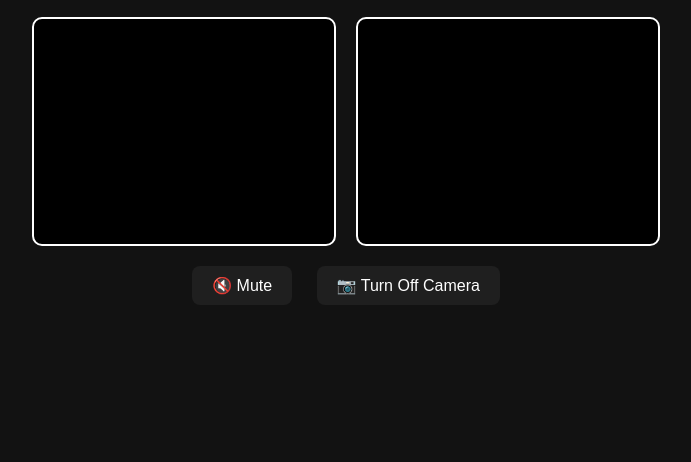
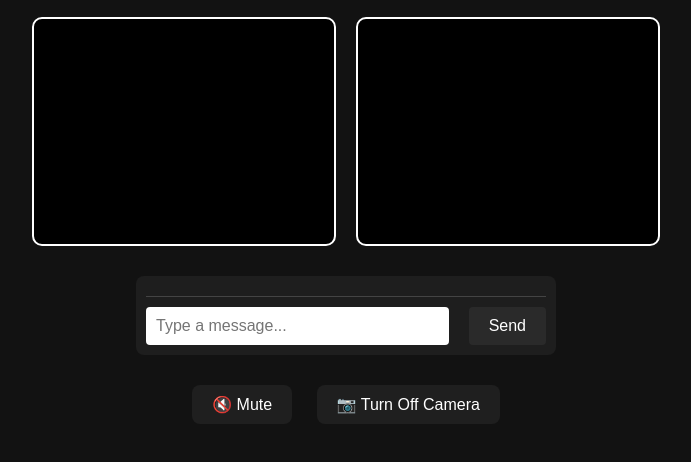
Before and after one commit to prayagpro/webrtc-video-chat, a website: page public/index.html in a window 1280 px wide. Shown: the part 146-608 px from the top of the page, without its empty margins (294-985 px from the left). Drawn offline with nearby package versions, Linux system fonts and the light colour scheme; no server answers.

Commit message:
add chat-message

```diff
--- a/public/index.html
+++ b/public/index.html
@@ -19,6 +19,14 @@
     <video id="remoteVideo" autoplay playsinline></video>
   </div>
 
+  <div class="chat-container">
+  <div id="chat-box"></div>
+  <div class="chat-input">
+    <input type="text" id="chat-message" placeholder="Type a message..." />
+    <button id="send-btn">Send</button>
+  </div>
+</div>
+
   <div class="controls">
   <button id="toggle-audio">🔇 Mute</button>
   <button id="toggle-video">📷 Turn Off Camera</button>
--- a/public/script.js
+++ b/public/script.js
@@ -111,3 +111,31 @@ toggleVideoBtn.onclick = () => {
     toggleVideoBtn.textContent = "📷 Turn Off Camera";
   }
 };
+
+const chatInput = document.getElementById("chat-message");
+const sendBtn = document.getElementById("send-btn");
+const chatBox = document.getElementById("chat-box");
+
+// Send message
+sendBtn.onclick = () => {
+  const message = chatInput.value.trim();
+  if (message && room) {
+    socket.emit("chat-message", { message, room });
+    appendMessage(`You: ${message}`);
+    chatInput.value = "";
+  }
+};
+
+// Receive message
+socket.on("chat-message", (data) => {
+  appendMessage(`Stranger: ${data.message}`);
+});
+
+// Append to chat box
+function appendMessage(msg) {
+  const div = document.createElement("div");
+  div.className = "chat-message";
+  div.textContent = msg;
+  chatBox.appendChild(div);
+  chatBox.scrollTop = chatBox.scrollHeight;
+}
--- a/public/style.css
+++ b/public/style.css
@@ -56,3 +56,56 @@ video {
 .controls button:hover {
   background-color: #333;
 }
+
+.chat-container {
+  width: 400px;
+  margin: 30px auto;
+  background: #1e1e1e;
+  border-radius: 8px;
+  padding: 10px;
+  text-align: left;
+  max-height: 300px;
+  overflow: hidden;
+  display: flex;
+  flex-direction: column;
+}
+
+#chat-box {
+  flex: 1;
+  overflow-y: auto;
+  max-height: 200px;
+  padding: 5px;
+  border-bottom: 1px solid #444;
+}
+
+.chat-message {
+  margin: 5px 0;
+}
+
+.chat-input {
+  display: flex;
+  margin-top: 10px;
+}
+
+.chat-input input {
+  flex: 1;
+  padding: 10px;
+  font-size: 16px;
+  border-radius: 4px;
+  border: none;
+  margin-right: 10px;
+}
+
+.chat-input button {
+  padding: 10px 20px;
+  font-size: 16px;
+  background-color: #2a2a2a;
+  color: white;
+  border: none;
+  border-radius: 4px;
+  cursor: pointer;
+}
+
+.chat-input button:hover {
+  background-color: #444;
+}
--- a/server.js
+++ b/server.js
@@ -29,6 +29,10 @@ io.on('connection', (socket) => {
     socket.to(data.room).emit('answer', data.answer);
   });
 
+  socket.on("chat-message", (data) => {
+  socket.to(data.room).emit("chat-message", data);
+  });
+
   socket.on('ice-candidate', (data) => {
     socket.to(data.room).emit('ice-candidate', data.candidate);
   });
```
